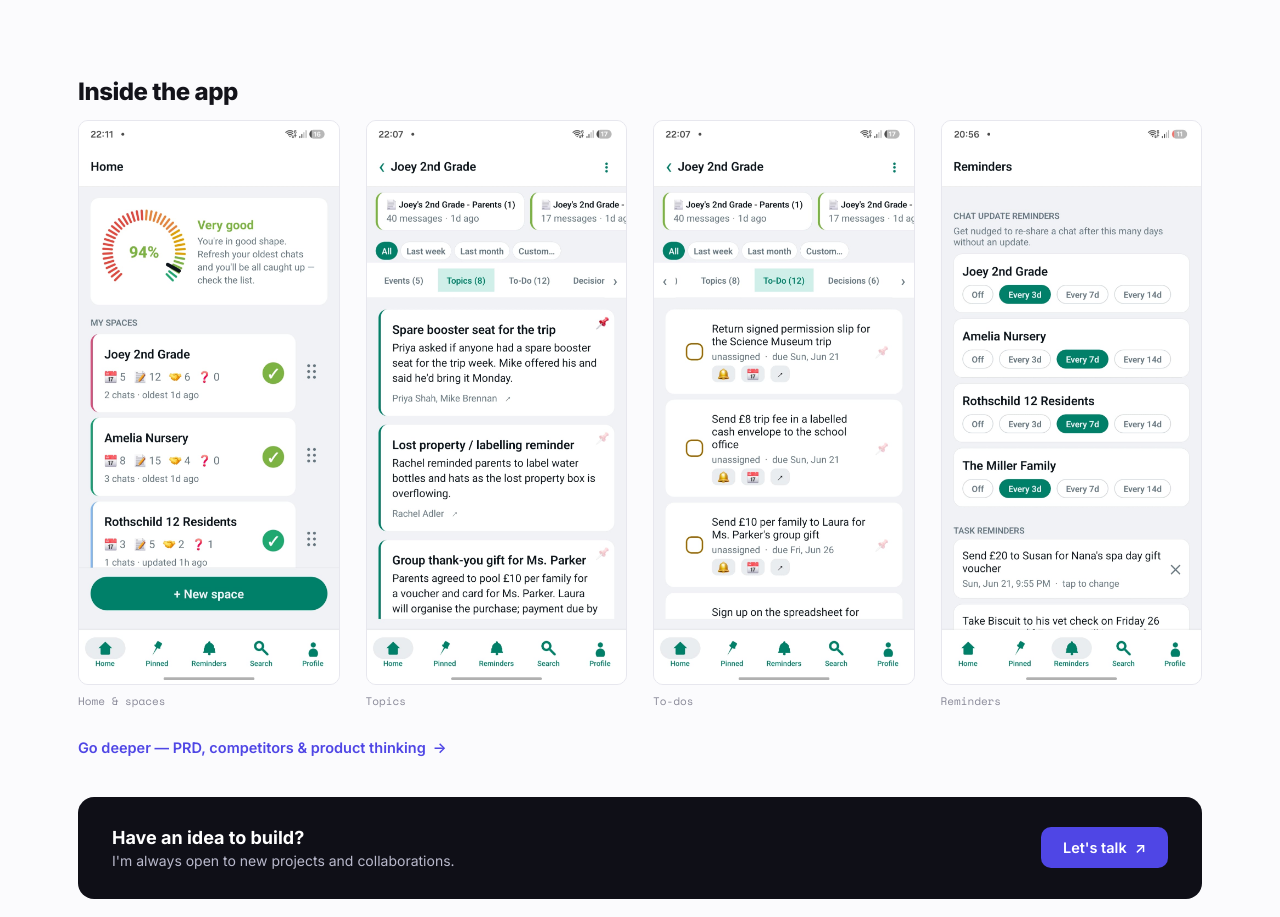
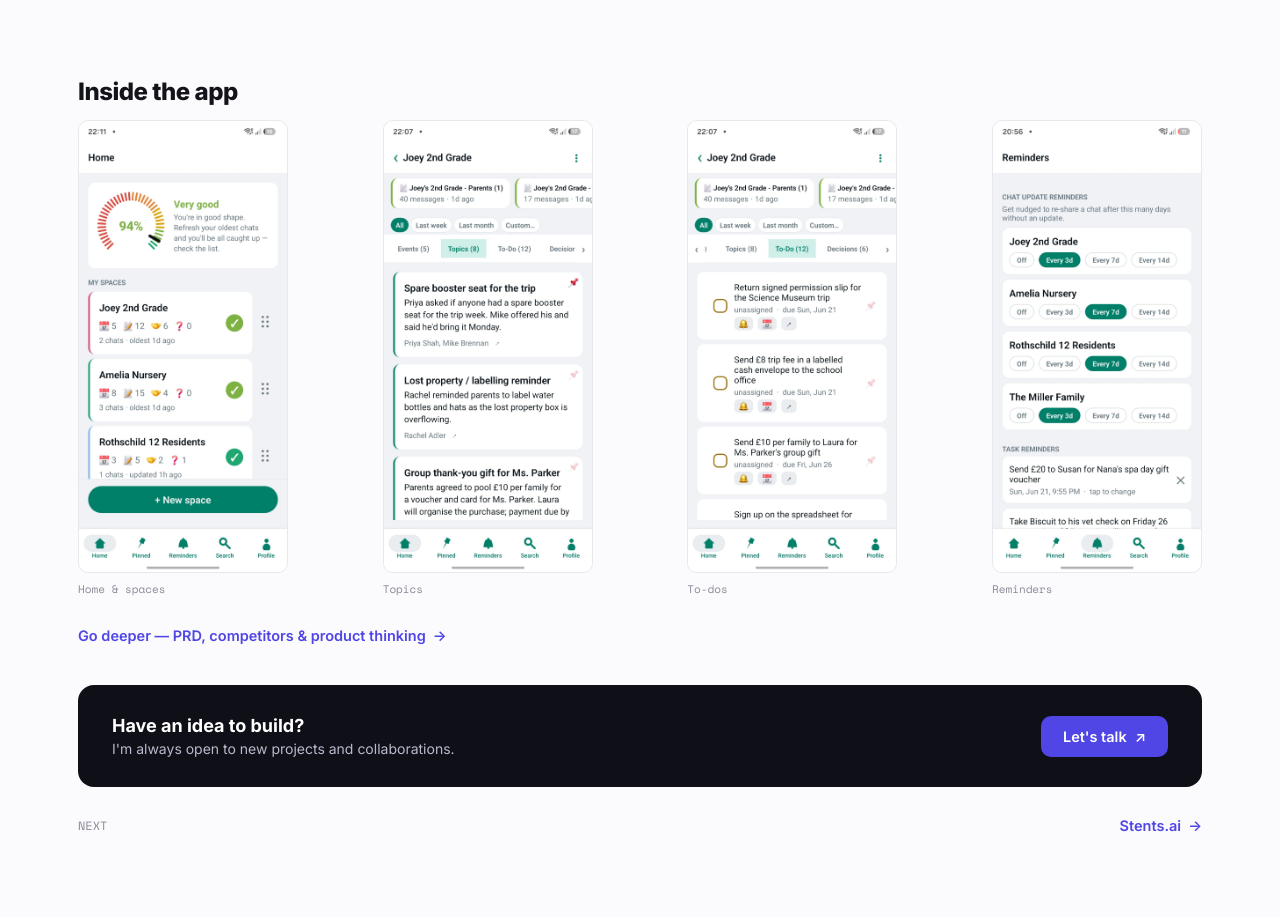
Before and after one commit to tomereps/portfolio, a React (Vite) app: page /work/sakemly in a window 1280 px wide. Shown: the part 2240-3157 px from the top of the page. After the commit the page ends 3122 px from the top, so only its background shows below. Built offline with nearby package versions, Linux system fonts and the light colour scheme.

Commit message:
Screenshots: fixed width, space-between across full content width

```diff
--- a/src/pages/CaseStudy.css
+++ b/src/pages/CaseStudy.css
@@ -294,8 +294,8 @@
 
 .case__shots {
   display: grid;
-  grid-template-columns: repeat(4, 1fr);
-  gap: 26px;
+  grid-template-columns: repeat(4, 210px);
+  justify-content: space-between;
   margin-top: 14px;
 }
 
```
